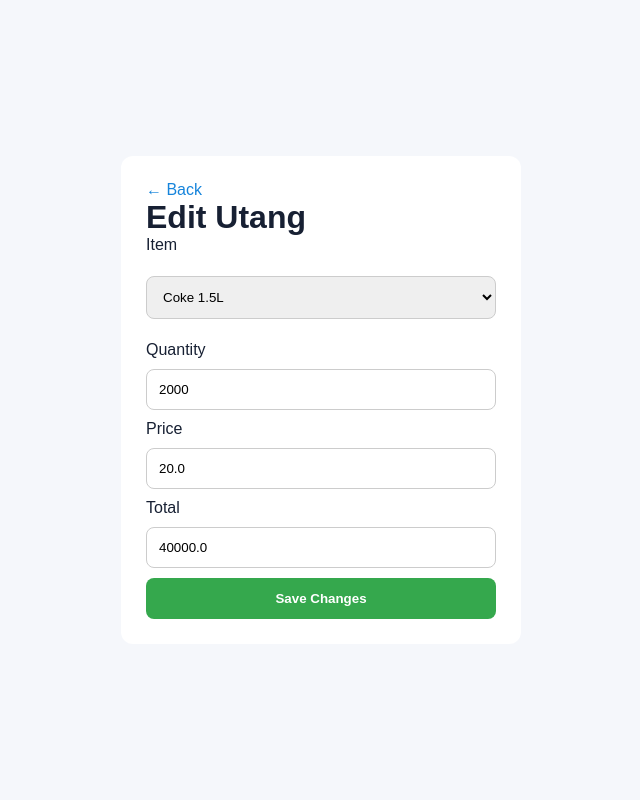
After one commit to plong09/sari-sari-utang-tracker, a Flask app: page /edit-utang/5/1 in a window 1280 px wide. The commit adds this page. Shown: the whole page, without its empty margins (319-959 px from the left). Run offline with Flask 3, Linux system fonts and the light colour scheme; data comes from the database, SQL or seed files in the repository; both versions use the stored data as it was after the commit.

Commit message:
make the item of utang editable

```diff
--- a/app.py
+++ b/app.py
@@ -30,37 +30,33 @@ def init_db():
     cursor.execute("""
     CREATE TABLE IF NOT EXISTS utang (
         id INTEGER PRIMARY KEY AUTOINCREMENT,
-        customer_id INTEGER NOT NULL,
-        item_name TEXT NOT NULL,
-        quantity INTEGER NOT NULL,
-        price REAL NOT NULL,
-        total REAL NOT NULL,
+        customer_id INTEGER,
+        item_name TEXT,
+        quantity INTEGER,
+        price REAL,
+        total REAL,
         status TEXT DEFAULT 'UNPAID'
     )
     """)
 
     cursor.execute("SELECT COUNT(*) FROM products")
-    product_count = cursor.fetchone()[0]
-
-    if product_count == 0:
-        default_products = [
-            ("Coke 1.5L", 20),
-            ("Noodles", 15),
-            ("Sardines", 28),
-            ("Bread", 10),
-            ("Egg", 10)
-        ]
-
+    if cursor.fetchone()[0] == 0:
         cursor.executemany(
             "INSERT INTO products (name, price) VALUES (?, ?)",
-            default_products
+            [
+                ("Coke 1.5L", 20),
+                ("Noodles", 15),
+                ("Sardines", 28),
+                ("Bread", 10),
+                ("Egg", 10)
+            ]
         )
 
     conn.commit()
     conn.close()
 
 
-def get_customers_with_total(cursor):
+def get_customers(cursor):
     cursor.execute("""
     SELECT customers.id, customers.name, COALESCE(SUM(utang.total), 0)
     FROM customers
@@ -76,9 +72,9 @@ def index():
     conn = get_db()
     cursor = conn.cursor()
 
-    customers = get_customers_with_total(cursor)
+    customers = get_customers(cursor)
 
-    cursor.execute("SELECT * FROM products ORDER BY name")
+    cursor.execute("SELECT * FROM products")
     products = cursor.fetchall()
 
     cursor.execute("SELECT COALESCE(SUM(total), 0) FROM utang")
@@ -86,14 +82,47 @@ def index():
 
     conn.close()
 
-    return render_template(
-        "index.html",
+    return render_template("index.html",
         customers=customers,
         products=products,
+        total_utang=total_utang,
         selected_customer=None,
         utang_list=[],
-        selected_total=0,
-        total_utang=total_utang
+        selected_total=0
+    )
+
+
+@app.route("/customer/<int:id>")
+def customer(id):
+    conn = get_db()
+    cursor = conn.cursor()
+
+    customers = get_customers(cursor)
+
+    cursor.execute("SELECT * FROM products")
+    products = cursor.fetchall()
+
+    cursor.execute("SELECT * FROM customers WHERE id=?", (id,))
+    selected_customer = cursor.fetchone()
+
+    cursor.execute("SELECT * FROM utang WHERE customer_id=?", (id,))
+    utang_list = cursor.fetchall()
+
+    cursor.execute("SELECT COALESCE(SUM(total),0) FROM utang WHERE customer_id=?", (id,))
+    selected_total = cursor.fetchone()[0]
+
+    cursor.execute("SELECT COALESCE(SUM(total),0) FROM utang")
+    total_utang = cursor.fetchone()[0]
+
+    conn.close()
+
+    return render_template("index.html",
+        customers=customers,
+        products=products,
+        total_utang=total_utang,
+        selected_customer=selected_customer,
+        utang_list=utang_list,
+        selected_total=selected_total
     )
 
 
@@ -105,59 +134,44 @@ def add_customer():
     cursor = conn.cursor()
 
     cursor.execute("INSERT INTO customers (name) VALUES (?)", (name,))
-
     conn.commit()
     conn.close()
 
     return redirect("/")
 
 
-@app.route("/customer/<int:customer_id>")
-def customer_page(customer_id):
+@app.route("/add-product", methods=["POST"])
+def add_product():
+    name = request.form["name"]
+    price = float(request.form["price"])
+
     conn = get_db()
     cursor = conn.cursor()
 
-    customers = get_customers_with_total(cursor)
-
-    cursor.execute("SELECT * FROM products ORDER BY name")
-    products = cursor.fetchall()
-
-    cursor.execute("SELECT * FROM customers WHERE id = ?", (customer_id,))
-    selected_customer = cursor.fetchone()
-
-    cursor.execute(
-        "SELECT * FROM utang WHERE customer_id = ? ORDER BY id DESC",
-        (customer_id,)
-    )
-    utang_list = cursor.fetchall()
-
-    cursor.execute(
-        "SELECT COALESCE(SUM(total), 0) FROM utang WHERE customer_id = ?",
-        (customer_id,)
-    )
-    selected_total = cursor.fetchone()[0]
-
-    cursor.execute("SELECT COALESCE(SUM(total), 0) FROM utang")
-    total_utang = cursor.fetchone()[0]
-
+    cursor.execute("INSERT INTO products (name, price) VALUES (?, ?)", (name, price))
+    conn.commit()
     conn.close()
 
-    return render_template(
-        "index.html",
-        customers=customers,
-        products=products,
-        selected_customer=selected_customer,
-        utang_list=utang_list,
-        selected_total=selected_total,
-        total_utang=total_utang
-    )
+    return redirect(request.referrer)
+
+
+@app.route("/delete-product/<int:id>")
+def delete_product(id):
+    conn = get_db()
+    cursor = conn.cursor()
+
+    cursor.execute("DELETE FROM products WHERE id=?", (id,))
+    conn.commit()
+    conn.close()
+
+    return redirect(request.referrer)
 
 
 @app.route("/add-utang", methods=["POST"])
 def add_utang():
-    customer_id = request.form["customer_id"]
-    item_name = request.form["item_name"]
-    quantity = int(request.form["quantity"])
+    cid = request.form["customer_id"]
+    item = request.form["item_name"]
+    qty = int(request.form["quantity"])
     price = float(request.form["price"])
     total = float(request.form["total"])
 
@@ -167,14 +181,69 @@ def add_utang():
     cursor.execute("""
     INSERT INTO utang (customer_id, item_name, quantity, price, total)
     VALUES (?, ?, ?, ?, ?)
-    """, (customer_id, item_name, quantity, price, total))
+    """, (cid, item, qty, price, total))
 
     conn.commit()
     conn.close()
 
-    return redirect(f"/customer/{customer_id}")
+    return redirect(f"/customer/{cid}")
+
+
+@app.route("/delete-utang/<int:id>/<int:cid>")
+def delete_utang(id, cid):
+    conn = get_db()
+    cursor = conn.cursor()
+
+    cursor.execute("DELETE FROM utang WHERE id=?", (id,))
+    conn.commit()
+    conn.close()
+
+    return redirect(f"/customer/{cid}")
+
+
+@app.route("/edit-utang/<int:utang_id>/<int:customer_id>", methods=["GET", "POST"])
+def edit_utang(utang_id, customer_id):
+    conn = get_db()
+    cursor = conn.cursor()
+
+    # IF USER CLICK SAVE
+    if request.method == "POST":
+        item_name = request.form["item_name"]
+        quantity = int(request.form["quantity"])
+        price = float(request.form["price"])
+        total = quantity * price
+
+        cursor.execute("""
+        UPDATE utang
+        SET item_name = ?, quantity = ?, price = ?, total = ?
+        WHERE id = ?
+        """, (item_name, quantity, price, total, utang_id))
+
+        conn.commit()
+        conn.close()
+
+        return redirect(f"/customer/{customer_id}")
+
+    # GET DATA FOR EDIT PAGE
+    cursor.execute("SELECT * FROM utang WHERE id = ?", (utang_id,))
+    utang = cursor.fetchone()
+
+    cursor.execute("SELECT * FROM products ORDER BY name")
+    products = cursor.fetchall()
+
+    conn.close()
+
+    return render_template(
+        "edit_utang.html",
+        utang=utang,
+        products=products,
+        customer_id=customer_id
+    )
 
 
 if __name__ == "__main__":
+
+
+
     init_db()
     app.run(debug=True)
--- a/static/style.css
+++ b/static/style.css
@@ -366,3 +366,91 @@ th {
   background: #e8f8ec;
   border-left: 4px solid #35a84d;
 }
+
+/* Product management form */
+.product-form {
+  display: grid;
+  grid-template-columns: 1fr 160px auto;
+  gap: 12px;
+  margin: 15px 0 20px;
+  align-items: center;
+  background: #f9fafb;
+  padding: 14px;
+  border-radius: 12px;
+  border: 1px solid #e5e7eb;
+}
+
+.product-form input {
+  width: 100%;
+  padding: 13px 14px;
+  border: 1px solid #d6dde8;
+  border-radius: 10px;
+  font-size: 14px;
+  outline: none;
+  background: #fff;
+  transition: 0.2s;
+}
+
+.product-form input:focus {
+  border-color: #35a84d;
+  box-shadow: 0 0 0 3px rgba(53, 168, 77, 0.15);
+}
+
+.product-form input::placeholder {
+  color: #9ca3af;
+}
+
+.product-form button {
+  height: 45px;
+  white-space: nowrap;
+}
+
+.delete-product {
+  margin-top: 8px;
+  color: #dc2626;
+  font-size: 13px;
+  font-weight: bold;
+  text-decoration: none;
+}
+
+.delete-product:hover {
+  text-decoration: underline;
+}
+
+@media (max-width: 700px) {
+  .product-form {
+    grid-template-columns: 1fr;
+  }
+}
+
+.edit-page {
+  min-height: 100vh;
+  display: flex;
+  justify-content: center;
+  align-items: center;
+  background: #f5f7fb;
+}
+
+.edit-card {
+  width: 400px;
+  background: white;
+  padding: 25px;
+  border-radius: 12px;
+}
+
+.edit-card form {
+  display: grid;
+  gap: 10px;
+}
+
+.edit-card input,
+.edit-card select {
+  padding: 12px;
+  border: 1px solid #ccc;
+  border-radius: 8px;
+}
+
+.back-link {
+  text-decoration: none;
+  color: #1684db;
+}
--- /dev/null
+++ b/templates/edit_utang.html
@@ -0,0 +1,67 @@
+<!DOCTYPE html>
+<html lang="en">
+<head>
+  <meta charset="UTF-8">
+  <title>Edit Utang</title>
+  <link rel="stylesheet" href="{{ url_for('static', filename='style.css') }}">
+</head>
+<body>
+
+<div class="edit-page">
+  <div class="edit-card">
+    <a href="/customer/{{ customer_id }}" class="back-link">← Back</a>
+
+    <h1>Edit Utang</h1>
+
+    <form method="POST">
+
+      <label>Item</label>
+      <select name="item_name" id="editItemSelect">
+        {% for product in products %}
+          <option value="{{ product[1] }}"
+                  data-price="{{ product[2] }}"
+                  {% if product[1] == utang[2] %}selected{% endif %}>
+            {{ product[1] }}
+          </option>
+        {% endfor %}
+      </select>
+
+      <label>Quantity</label>
+      <input type="number" name="quantity" id="editQty" value="{{ utang[3] }}">
+
+      <label>Price</label>
+      <input type="text" name="price" id="editPrice" value="{{ utang[4] }}">
+
+      <label>Total</label>
+      <input type="text" id="editTotal" value="{{ utang[5] }}" readonly>
+
+      <button class="green-btn" type="submit">Save Changes</button>
+
+    </form>
+  </div>
+</div>
+
+<script>
+const item = document.getElementById("editItemSelect");
+const qty = document.getElementById("editQty");
+const price = document.getElementById("editPrice");
+const total = document.getElementById("editTotal");
+
+function compute(){
+  const q = parseInt(qty.value) || 0;
+  const p = parseFloat(price.value) || 0;
+  total.value = (q * p).toFixed(2);
+}
+
+item.addEventListener("change", ()=>{
+  const selected = item.options[item.selectedIndex];
+  price.value = selected.getAttribute("data-price");
+  compute();
+});
+
+qty.addEventListener("input", compute);
+price.addEventListener("input", compute);
+</script>
+
+</body>
+</html>
```
Also changed, not shown: templates/index.html (+21 -2 lines), database.db.
